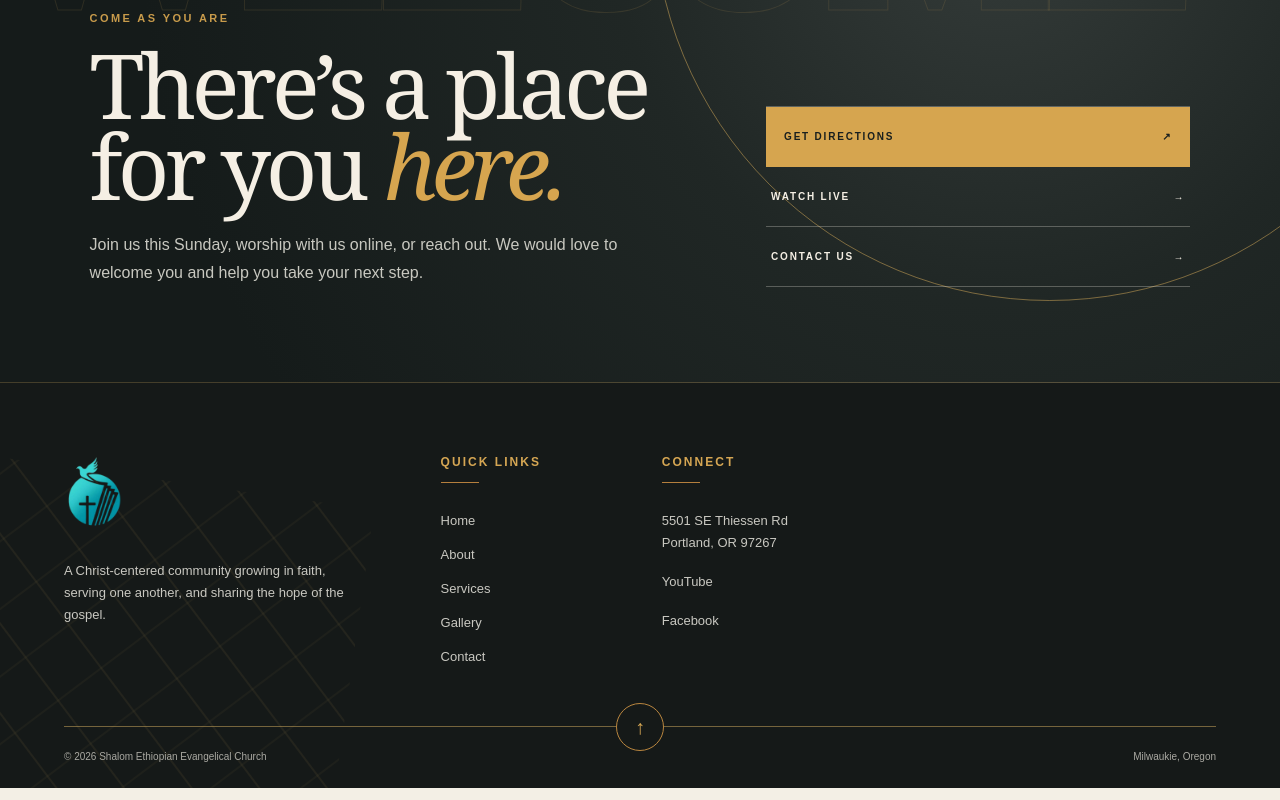
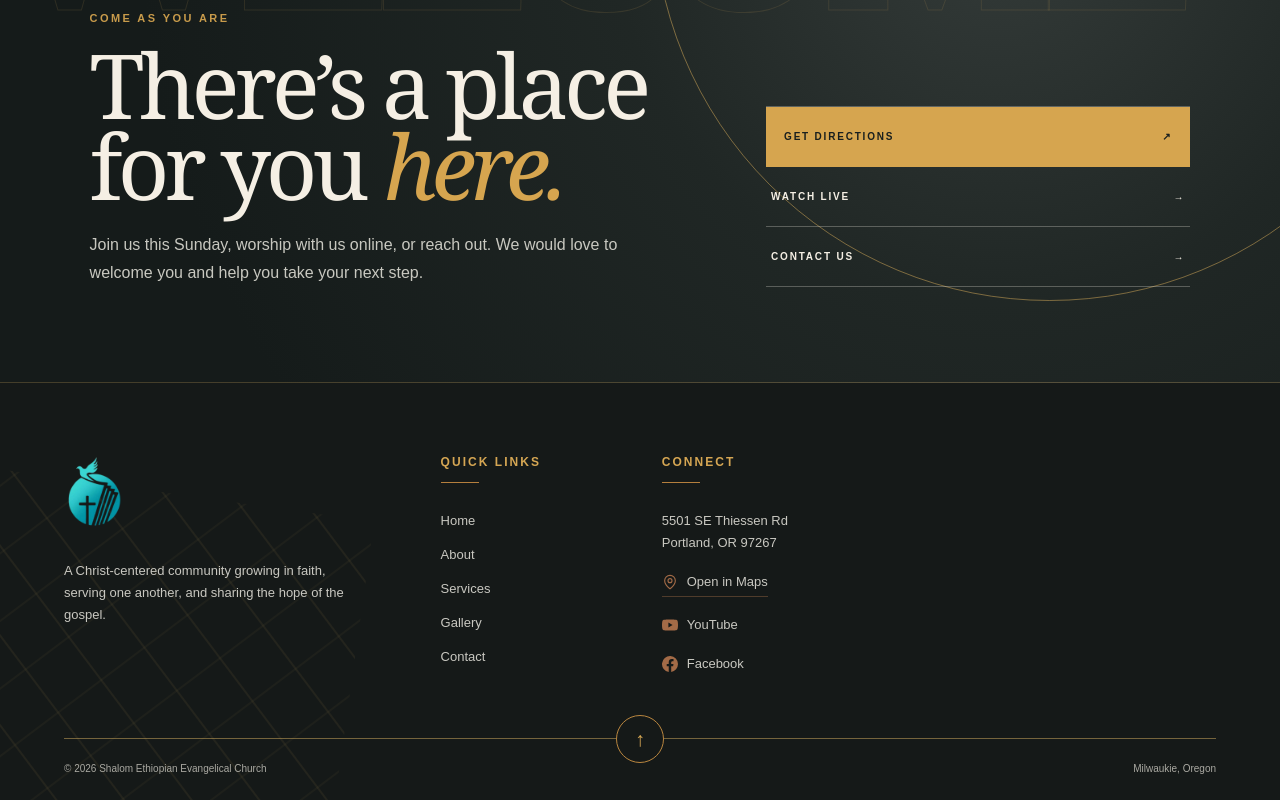
Before and after one commit to Eba-1/Shalom-Ethiopian-Evangelical-Church, a Next.js app: page / in a window 1280 px wide. Shown: the part 3518-4318 px from the top of the page. Built offline with nearby package versions, Linux system fonts and the light colour scheme.

Commit message:
Evenly space footer and add social and map icons

```diff
--- a/app/globals.css
+++ b/app/globals.css
@@ -1070,7 +1070,7 @@ footer small {
 }
 .site-footer-grid {
   display: grid;
-  grid-template-columns: minmax(280px, 1.4fr) minmax(150px, 0.65fr) minmax(260px, 1fr);
+  grid-template-columns: repeat(3, minmax(0, 1fr));
   gap: clamp(30px, 5vw, 76px);
   max-width: 1320px;
   margin: 0 auto;
@@ -1136,6 +1136,30 @@ footer small {
 }
 .site-footer-contact > a {
   margin-bottom: 12px;
+}
+.site-footer-social-link {
+  display: inline-flex;
+  align-items: center;
+  gap: 9px;
+}
+.site-footer-map-link {
+  display: inline-flex;
+  align-items: center;
+  gap: 9px;
+  padding-bottom: 3px;
+  border-bottom: 1px solid rgba(163, 107, 71, .42);
+}
+.site-footer-map-link svg,
+.site-footer-social-link svg {
+  width: 16px;
+  height: 16px;
+  flex: 0 0 auto;
+  color: #a36b47;
+  stroke-width: 1.7;
+}
+.site-footer-brand-icon {
+  fill: currentColor;
+  stroke: none;
 }
 .site-footer-column .site-footer-follow-title {
   margin: 6px 0 5px;
--- a/components/site-footer.tsx
+++ b/components/site-footer.tsx
@@ -1,3 +1,5 @@
+import { MapPin } from "lucide-react";
+
 export default function SiteFooter() {
   return (
     <footer className="site-footer" id="contact">
@@ -30,8 +32,27 @@ export default function SiteFooter() {
           <a href="/contact">
             5501 SE Thiessen Rd<br />Portland, OR 97267
           </a>
-          <a href="https://www.youtube.com/@Shalom-w2h/" target="_blank" rel="noreferrer">YouTube</a>
-          <a href="https://www.facebook.com/people/Shalom-Church/61576299283930/#" target="_blank" rel="noreferrer">Facebook</a>
+          <a
+            className="site-footer-map-link"
+            href="https://www.google.com/maps/search/?api=1&query=5501+SE+Thiessen+Rd+Portland+OR+97267"
+            target="_blank"
+            rel="noreferrer"
+          >
+            <MapPin aria-hidden="true" />
+            <span>Open in Maps</span>
+          </a>
+          <a className="site-footer-social-link" href="https://www.youtube.com/@Shalom-w2h/" target="_blank" rel="noreferrer">
+            <svg className="site-footer-brand-icon" viewBox="0 0 24 24" aria-hidden="true">
+              <path d="M23.5 6.2a3 3 0 0 0-2.1-2.1C19.5 3.6 12 3.6 12 3.6s-7.5 0-9.4.5A3 3 0 0 0 .5 6.2 31 31 0 0 0 0 12a31 31 0 0 0 .5 5.8 3 3 0 0 0 2.1 2.1c1.9.5 9.4.5 9.4.5s7.5 0 9.4-.5a3 3 0 0 0 2.1-2.1A31 31 0 0 0 24 12a31 31 0 0 0-.5-5.8ZM9.6 15.6V8.4l6.3 3.6-6.3 3.6Z" />
+            </svg>
+            <span>YouTube</span>
+          </a>
+          <a className="site-footer-social-link" href="https://www.facebook.com/people/Shalom-Church/61576299283930/#" target="_blank" rel="noreferrer">
+            <svg className="site-footer-brand-icon" viewBox="0 0 24 24" aria-hidden="true">
+              <path d="M24 12a12 12 0 1 0-13.9 11.9v-8.4h-3V12h3V9.3c0-3 1.8-4.7 4.5-4.7 1.3 0 2.7.2 2.7.2v3h-1.5c-1.5 0-2 .9-2 1.9V12h3.4l-.5 3.5h-2.9v8.4A12 12 0 0 0 24 12Z" />
+            </svg>
+            <span>Facebook</span>
+          </a>
         </div>
       </div>
 
```
